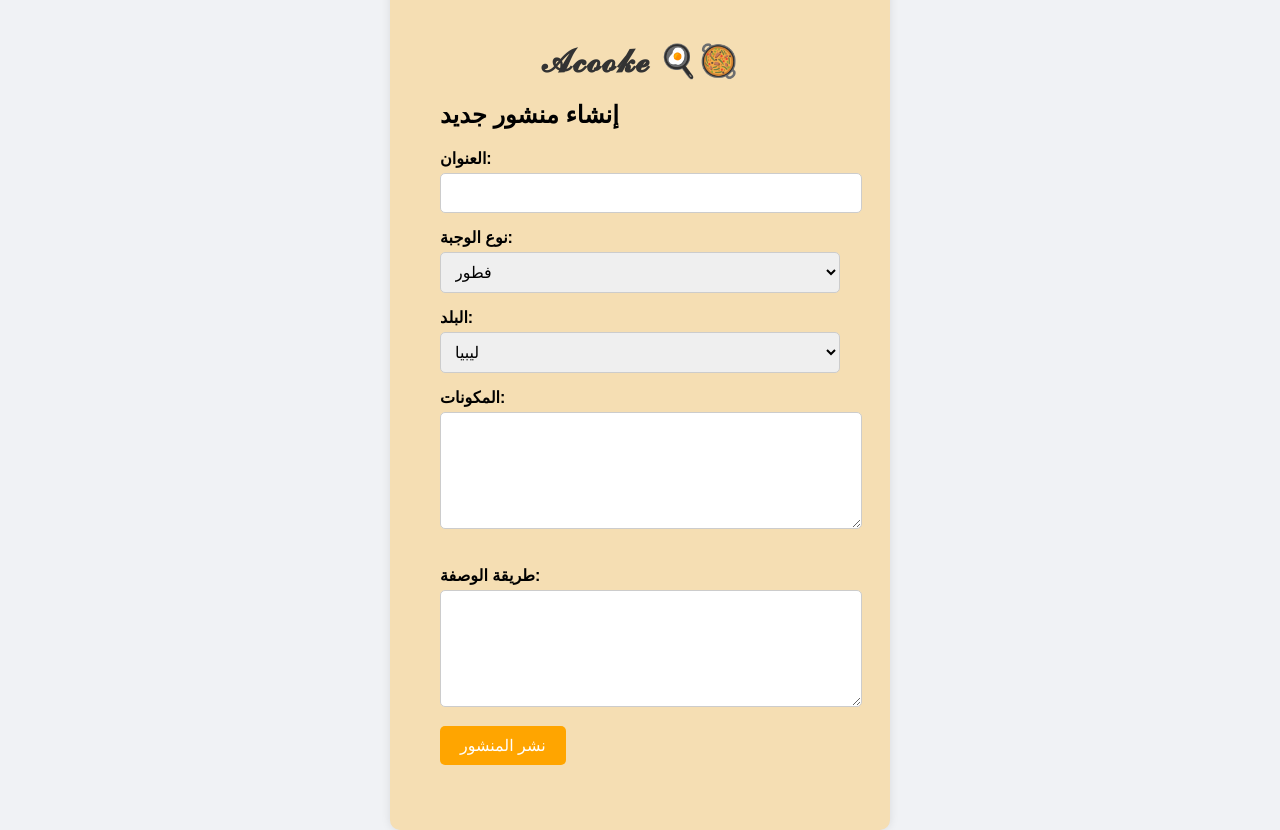
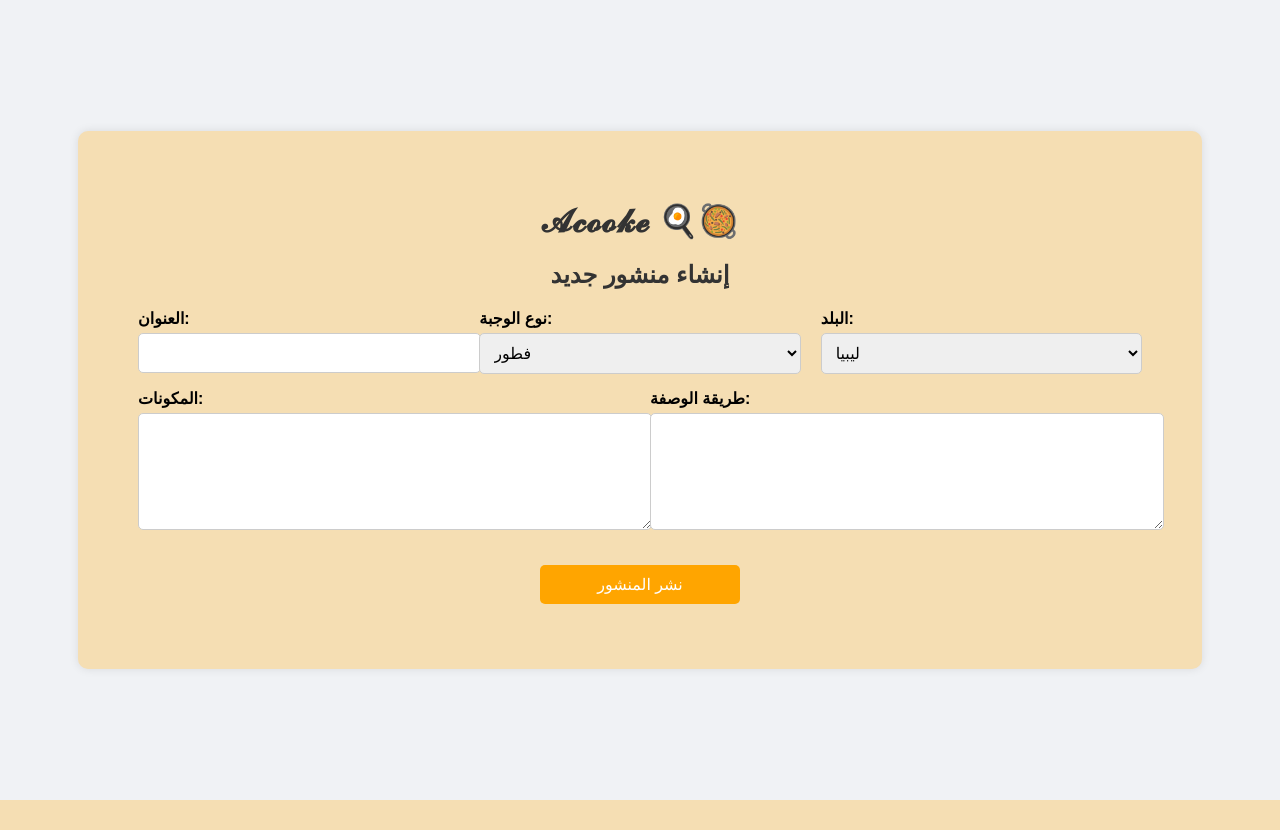
Before and after one commit to RanyaAli20/project.acook, a PHP site: page /newpost.html in a window 1280 px wide. After the commit the page ends 800 px from the top, so only its background shows below. Run offline with PHP 8.4, Linux system fonts and the light colour scheme.

Commit message:
Update newpost.css

```diff
--- a/newpost.css
+++ b/newpost.css
@@ -10,44 +10,40 @@ body {
 }
 
 .container {
-    background-color:wheat;
+    background-color: wheat;
     padding: 50px;
     border-radius: 10px;
     box-shadow: 0 0 10px rgba(0, 0, 0, 0.1);
-    width: 400px;
+    width: 80%;
+    max-width: 1200px;
 }
 
-.container h1 {
+.container h1, .container h2 {
     text-align: center;
     color: #333;
 }
 
 .form-group {
+    display: flex;
+    flex-direction: column;
     margin-bottom: 15px;
+    flex: 1;
+    padding: 0 10px;
 }
 
 .form-group label {
-    display: block;
     font-weight: bold;
     margin-bottom: 5px;
 }
+
+.form-group input[type="text"],
+.form-group textarea,
 .form-group select {
-    width: 100%;
     padding: 10px;
     font-size: 16px;
     border: 1px solid #ccc;
     border-radius: 5px;
-}
-.form-group select option {
-    padding: 10px;
-}
-.form-group input[type="text"],
-.form-group textarea {
     width: 100%;
-    padding: 10px;
-    font-size: 16px;
-    border: 1px solid #ccc;
-    border-radius: 5px;
 }
 
 .form-group textarea {
@@ -62,8 +58,17 @@ body {
     font-size: 16px;
     cursor: pointer;
     border-radius: 5px;
+    margin-top: 20px;
+    align-self: center;
+    width: 200px;
 }
 
 .form-group button:hover {
     background-color: #ff9900;
 }
+
+.form-row {
+    display: flex;
+    justify-content: space-between;
+    flex-wrap: wrap;
+}
```
